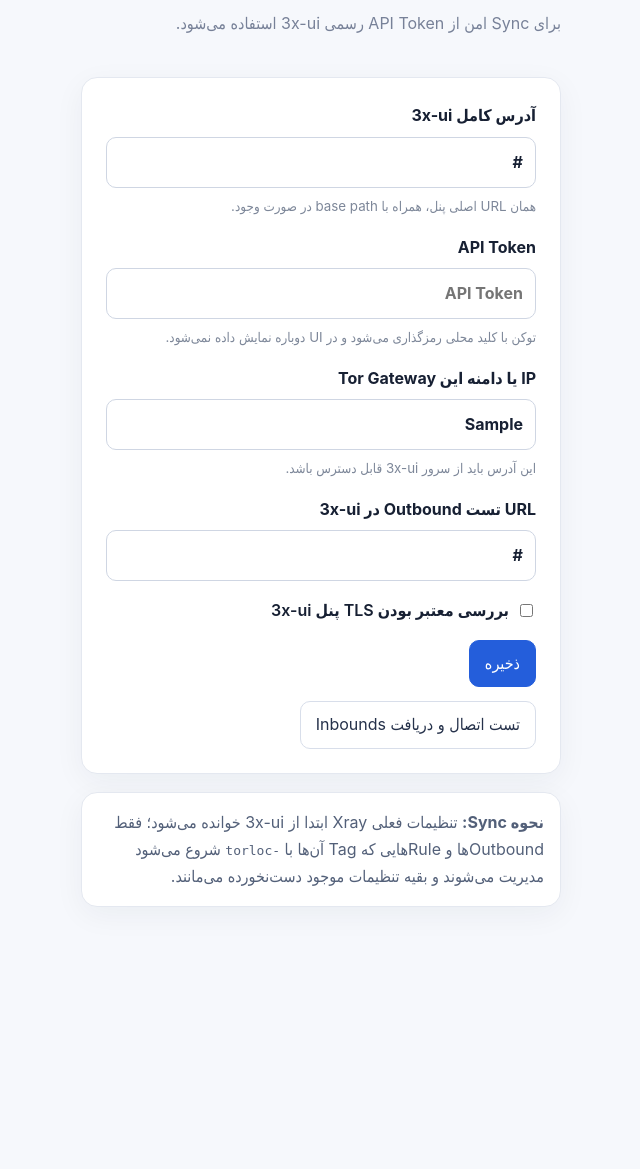
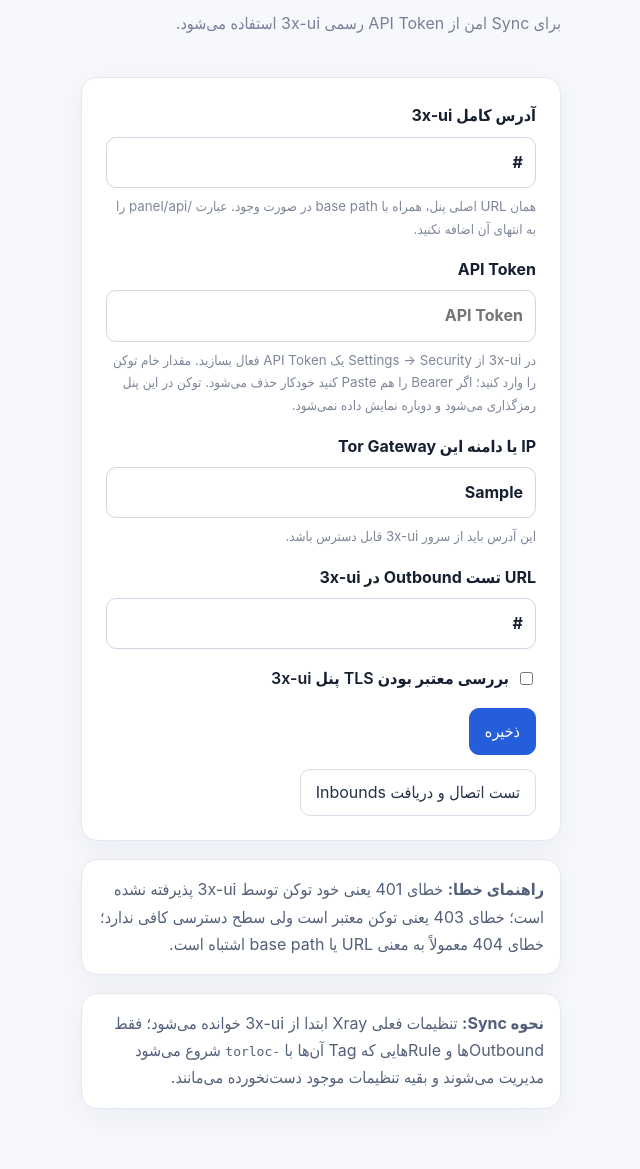
Before and after one commit to hazhanhasani/tor, a Flask app: template torpanel/templates/settings.html in a window 1280 px wide. Shown: the part 169-1338 px from the top of the page, without its empty margins (319-959 px from the left). Before the commit the page ends 1076 px from the top, so only its background shows below. Run offline with Flask 3, Linux system fonts and the light colour scheme; the template is opened without the code that fills it: most values are stand-ins (such as "Sample title", 1, 10 or a date in 2020); parts of the project's set-up code (start-up, migrations or seed data) failed here and were passed over.

Commit message:
Clarify 3x-ui API token setup

```diff
--- a/torpanel/templates/settings.html
+++ b/torpanel/templates/settings.html
@@ -5,8 +5,8 @@
 <section class="panel">
   <form method="post" class="stack">
     <input type="hidden" name="_csrf" value="{{ csrf_token() }}">
-    <label>آدرس کامل 3x-ui<input name="xui_base_url" value="{{ xui_base_url }}" placeholder="https://panel.example.com:2053/basepath" required><small>همان URL اصلی پنل، همراه با base path در صورت وجود.</small></label>
-    <label>API Token<input name="xui_api_token" type="password" placeholder="{{ 'ذخیره شده — برای تغییر مقدار جدید وارد کنید' if has_token else 'API Token' }}"><small>توکن با کلید محلی رمزگذاری می‌شود و در UI دوباره نمایش داده نمی‌شود.</small></label>
+    <label>آدرس کامل 3x-ui<input name="xui_base_url" value="{{ xui_base_url }}" placeholder="https://panel.example.com:2053/basepath" required><small>همان URL اصلی پنل، همراه با base path در صورت وجود. عبارت /panel/api را به انتهای آن اضافه نکنید.</small></label>
+    <label>API Token<input name="xui_api_token" type="password" placeholder="{{ 'ذخیره شده — برای تغییر مقدار جدید وارد کنید' if has_token else 'API Token' }}"><small>در 3x-ui از Settings → Security یک API Token فعال بسازید. مقدار خام توکن را وارد کنید؛ اگر Bearer را هم Paste کنید خودکار حذف می‌شود. توکن در این پنل رمزگذاری می‌شود و دوباره نمایش داده نمی‌شود.</small></label>
     <label>IP یا دامنه این Tor Gateway<input name="gateway_host" value="{{ gateway_host }}" placeholder="tor1.example.com یا 203.0.113.10" required><small>این آدرس باید از سرور 3x-ui قابل دسترس باشد.</small></label>
     <label>URL تست Outbound در 3x-ui<input name="xui_outbound_test_url" value="{{ xui_outbound_test_url }}"></label>
     <label class="check"><input type="checkbox" name="xui_verify_tls" {% if xui_verify_tls %}checked{% endif %}> بررسی معتبر بودن TLS پنل 3x-ui</label>
@@ -14,5 +14,6 @@
   </form>
   <form method="post" action="{{ url_for('settings_test') }}" class="test-form"><input type="hidden" name="_csrf" value="{{ csrf_token() }}"><button class="button" type="submit">تست اتصال و دریافت Inbounds</button></form>
 </section>
+<section class="note"><strong>راهنمای خطا:</strong> خطای 401 یعنی خود توکن توسط 3x-ui پذیرفته نشده است؛ خطای 403 یعنی توکن معتبر است ولی سطح دسترسی کافی ندارد؛ خطای 404 معمولاً به معنی URL یا base path اشتباه است.</section>
 <section class="note"><strong>نحوه Sync:</strong> تنظیمات فعلی Xray ابتدا از 3x-ui خوانده می‌شود؛ فقط Outboundها و Ruleهایی که Tag آن‌ها با <code>torloc-</code> شروع می‌شود مدیریت می‌شوند و بقیه تنظیمات موجود دست‌نخورده می‌مانند.</section>
 {% endblock %}
```
